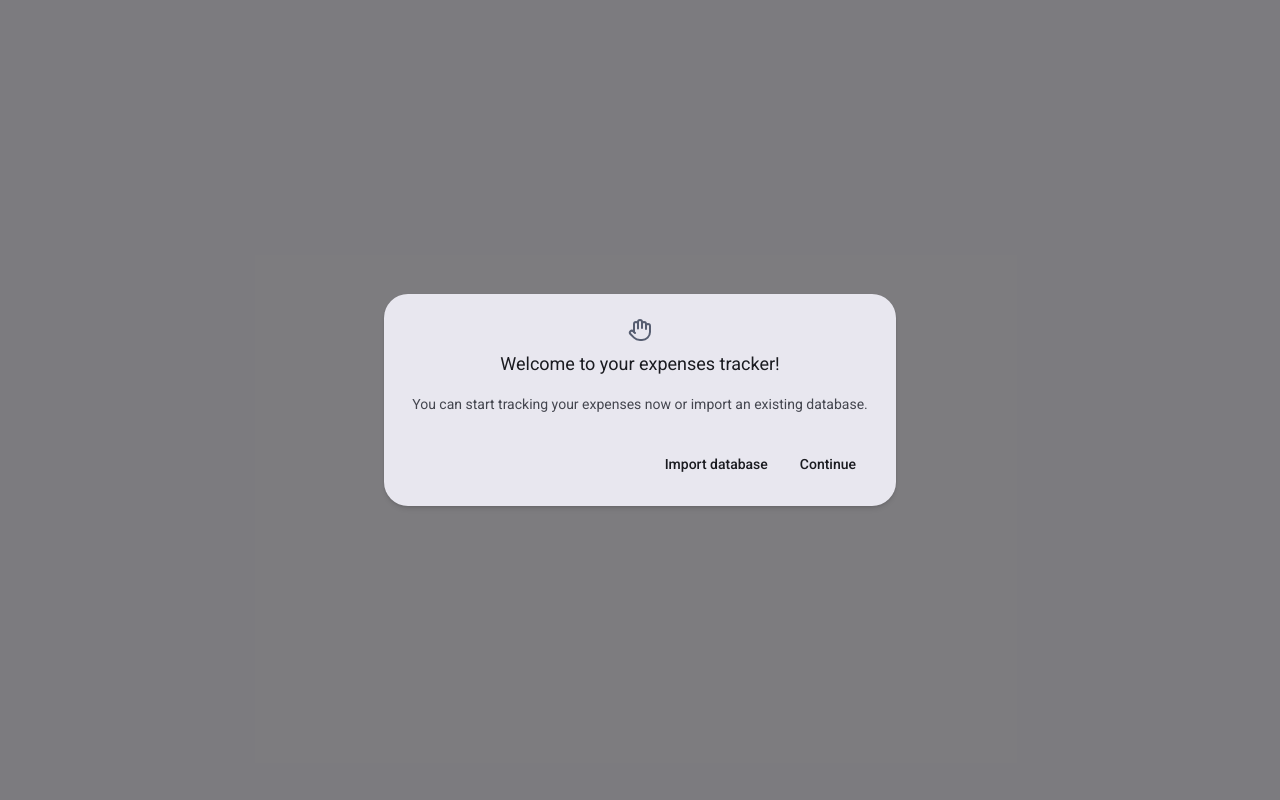
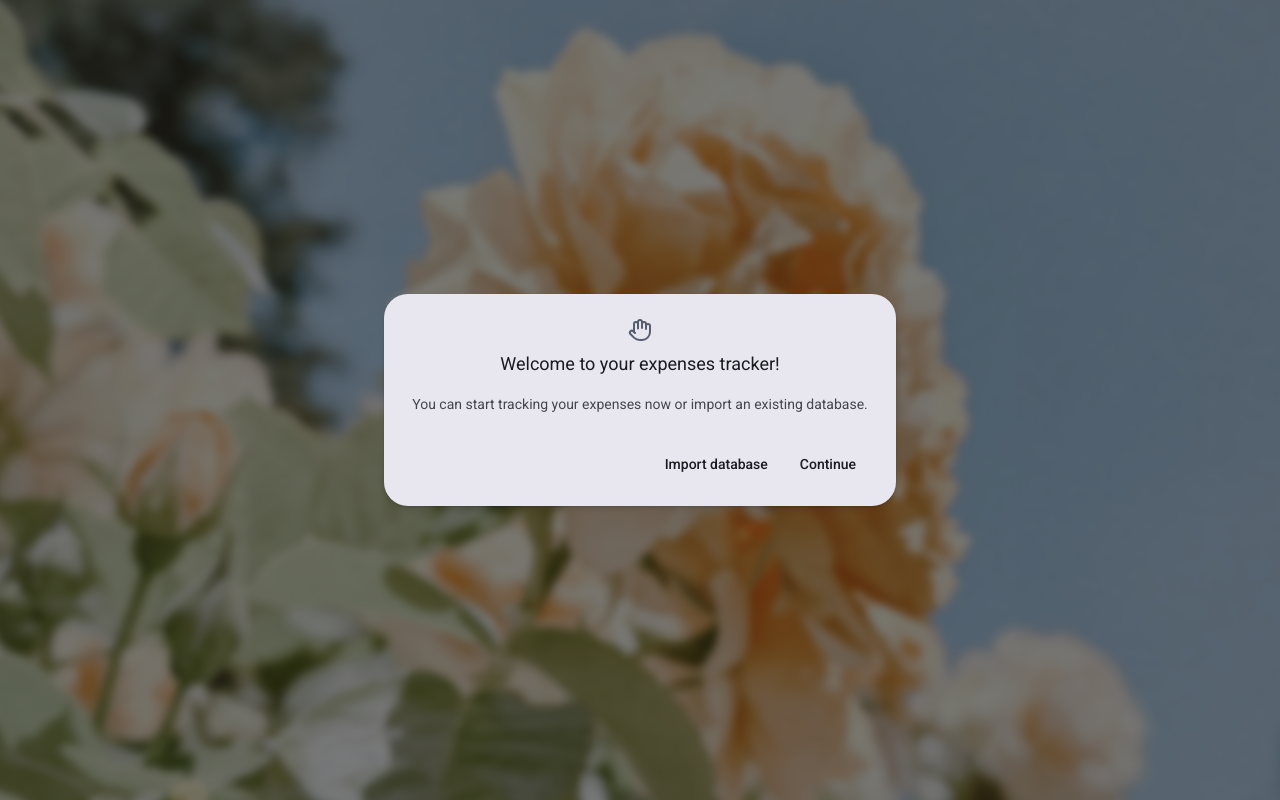
Before and after one commit to jgoedde/Finances, a React (Vite) app: page /unlock in a window 1280 px wide. Built offline with nearby package versions, Linux system fonts and the light colour scheme; what tailwindcss-motion would draw is missing.

Commit message:
Revert "test keyboard shifting in wizard"
This reverts commit 4b92a658d8a14451da6bf67e3b56422aae6f9e2c.

```diff
--- a/src/components/unlock/unlock-page.tsx
+++ b/src/components/unlock/unlock-page.tsx
@@ -21,7 +21,9 @@ export function UnlockPage() {
     };
 
     return (
-        <div>
+        <div className={"relative h-dvh overflow-x-scroll"}>
+            <div className="absolute inset-0 scale-110 bg-[url(/unlock-bg.jpg)] bg-cover bg-center blur-xs"></div>
+
             {comp()}
         </div>
     );
```
